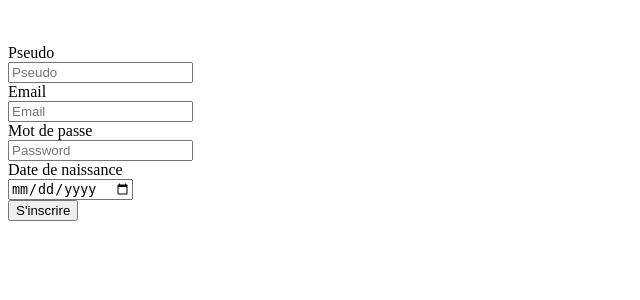
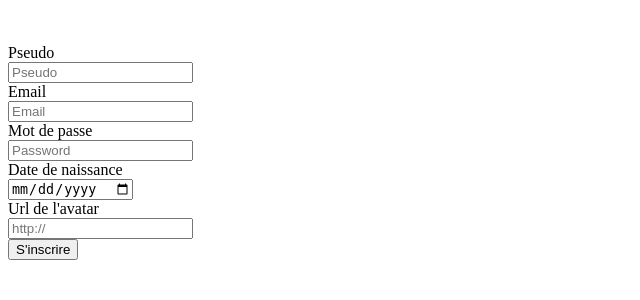
Before and after one commit to Jeremy3wa/Chat_coffee, a PHP site: page /developpement/views/register.phtml in a window 1280 px wide. Shown: the top 300 px of the page, without its empty margins (0-640 px from the left). Run offline with PHP 8.4, Linux system fonts and the light colour scheme.

Commit message:
register.phtml

```diff
--- a/views/register.phtml
+++ b/views/register.phtml
@@ -28,6 +28,11 @@
       <input  name="date" type="date" class="form-control" id="date" placeholder="votre date">
     </div>
   </div>
+   <label for="inputEmail3" class="col-sm-2 control-label">Url de l'avatar</label>
+    <div class="col-sm-10">
+      <input name="avatar" type="url" class="form-control" id="avatar" placeholder="http://">
+    </div>
+
   <div class="form-group">
     <div class="col-sm-offset-2 col-sm-10">
       <button type="submit" class="btn btn-default">S'inscrire</button>
```
